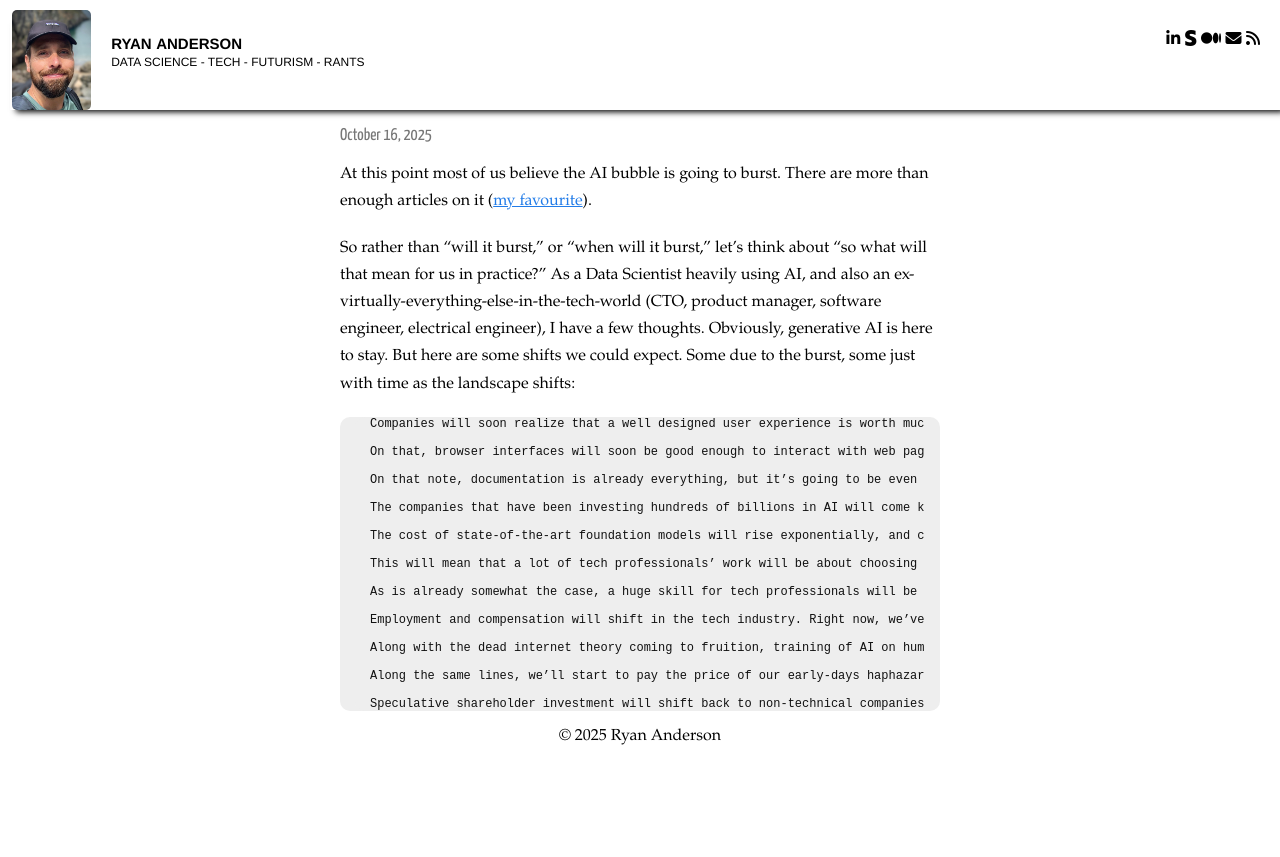
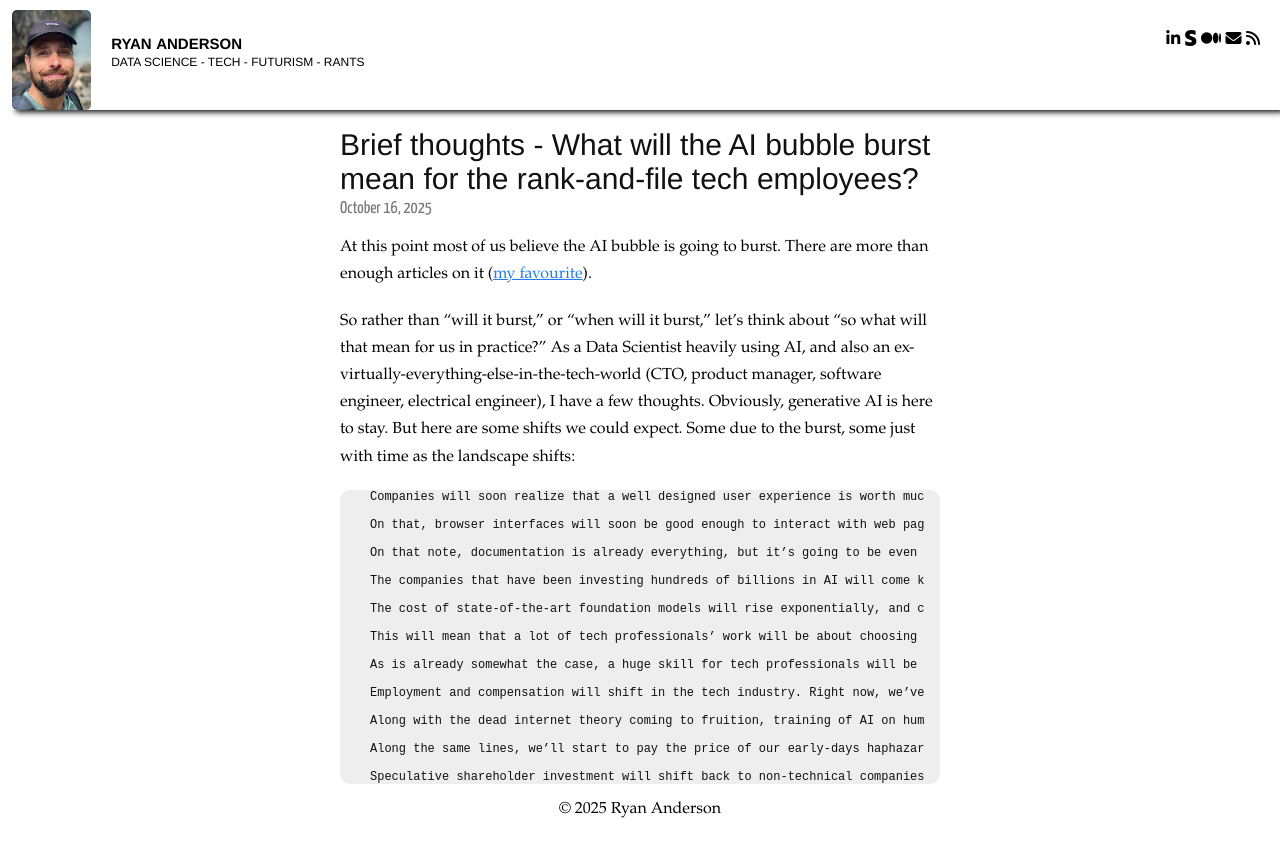
Before and after one commit to ryan-anderson-ds/ryan-anderson-ds.github.io, a Jekyll site: the page built from _posts/2025-10-16-bubble-pop.md, in a window 1280 px wide. Shown: the top 857 px of the page. Built offline with Jekyll 4.4.1, drawn with Linux system fonts in a browser that asks for light colours; our own code applies the rules of GitHub Pages for plain Markdown files.

Commit message:
Update 2025-10-16-bubble-pop.md

```diff
--- a/_posts/2025-10-16-bubble-pop.md
+++ b/_posts/2025-10-16-bubble-pop.md
@@ -1,6 +1,6 @@
 ---
 layout: post
-title: Brief thoughts: What will the AI bubble burst mean for the rank-and-file tech employees?
+title: Brief thoughts - What will the AI bubble burst mean for the rank-and-file tech employees?
 type: insights
 ---
 
```
